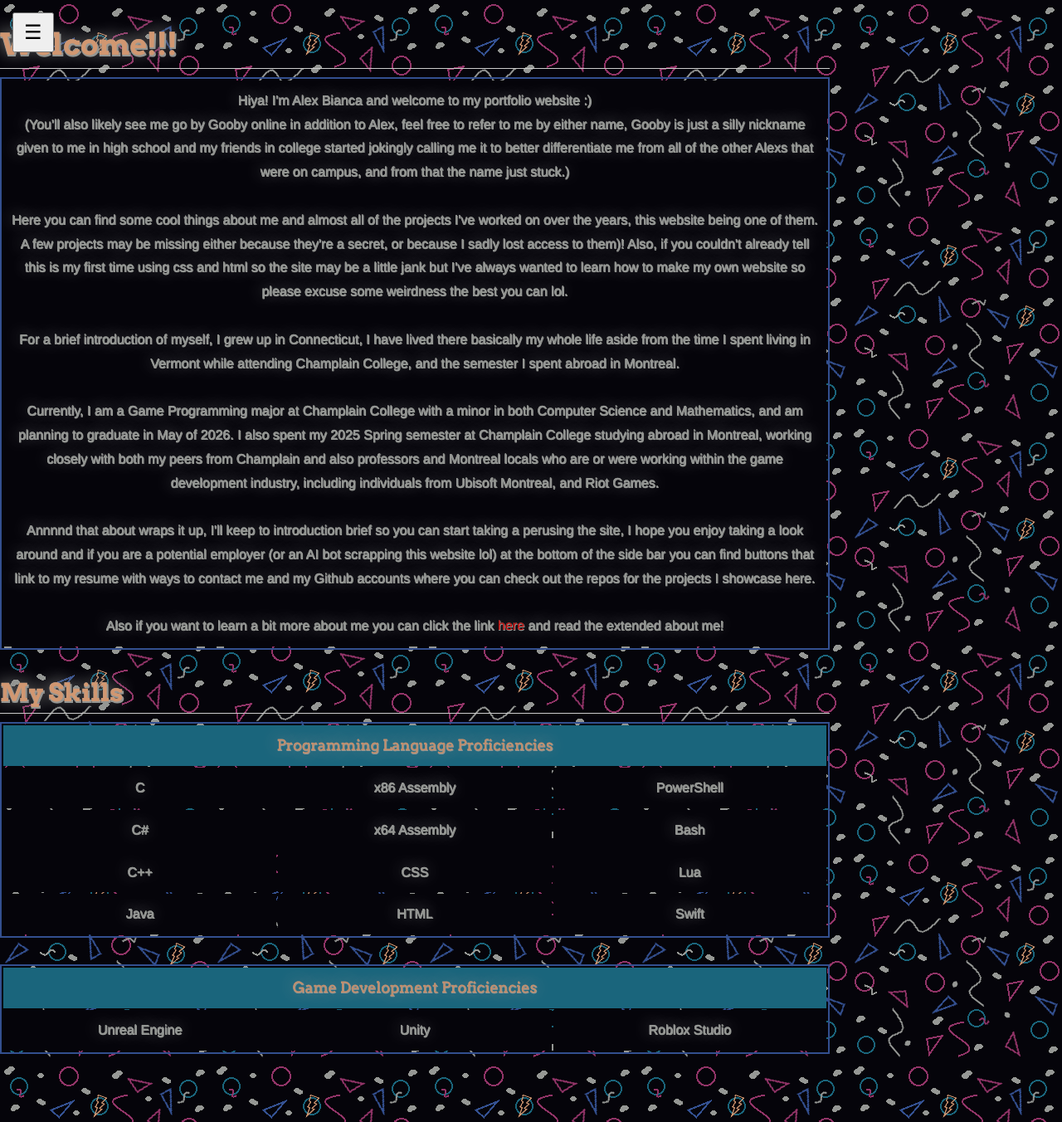
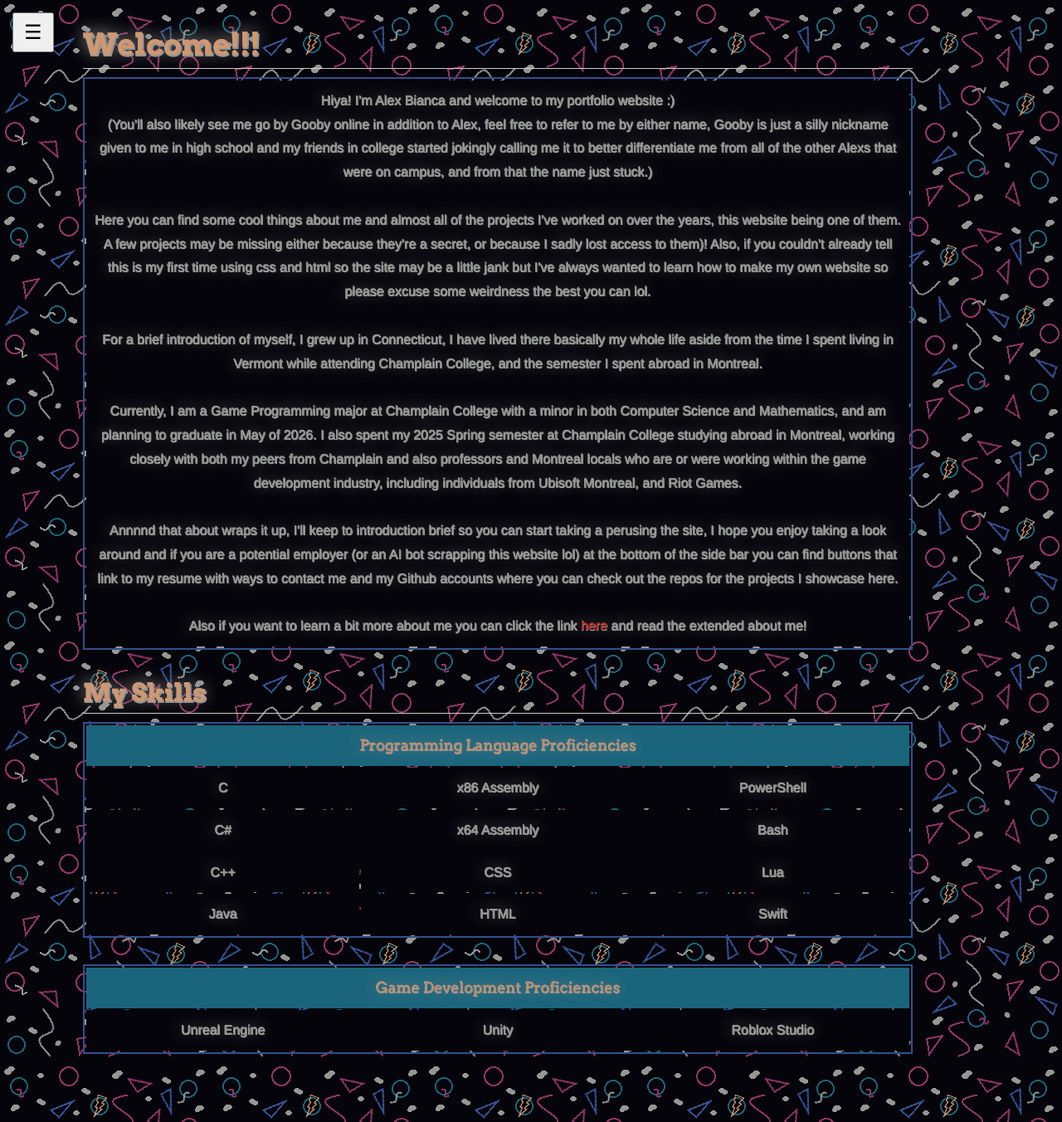
Before and after one commit to goobydaniels/goobydaniels.github.io, a Jekyll site: the page built from index.md, in a window 1280 px wide. Shown: the whole page at 83% size. Built offline with Jekyll 4.4.1, drawn with Linux system fonts in a browser that asks for light colours; our own code applies the rules of GitHub Pages for plain Markdown files.

Commit message:
fix padding

```diff
--- a/_sass/jekyll-theme-dinky.scss
+++ b/_sass/jekyll-theme-dinky.scss
@@ -476,7 +476,7 @@ section {
   // Main text section alignment from side box
   float:none;
   padding-right: 0px;
-  // padding-left: 400px;
+  padding-left: 100px;
   // Main text section bottom padding
   padding-bottom:50px;
 }
```
